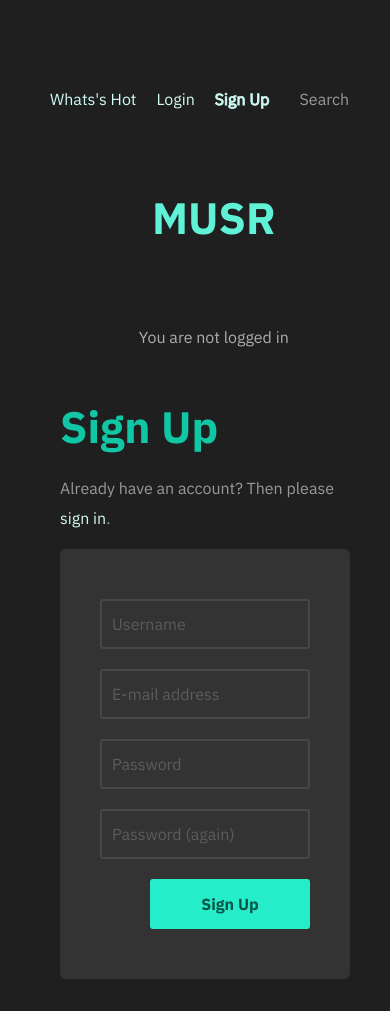
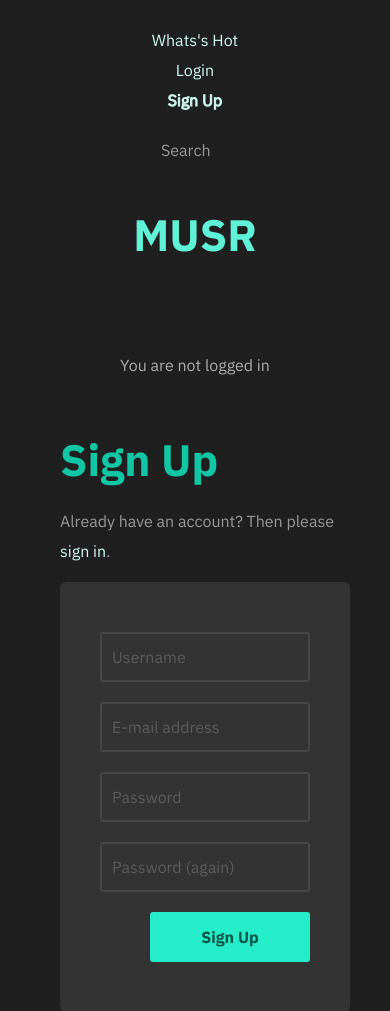
Before and after one commit to mlsgrnt/musr, a Django app: page /account/signup/ in a window 390 px wide. Shown: the top 1011 px of the page. Before the commit the page ends 979 px from the top, so only its background shows below. Run offline with Django 3.2, Linux system fonts and the light colour scheme; some libraries are stand-ins or nearby versions.

Commit message:
Mobile safari (and most small devices) improvements

```diff
--- a/musr_project/static/styles/style.css
+++ b/musr_project/static/styles/style.css
@@ -22,7 +22,7 @@ body {
   grid-template-rows: 1fr;
 }
 
-@media (max-width: 720px) {
+@media (max-width: 920px) {
   .header {
     display: grid;
     grid-template-columns: 1fr;
@@ -56,8 +56,10 @@ body {
   justify-content: center;
 }
 
-@media (max-width: 720px) {
+@media (max-width: 920px) {
   .center {
+    max-height: 130px;
+    flex-direction: column;
     padding: 0;
     margin: 0;
   }
@@ -98,7 +100,7 @@ li.active {
 }
 
 /* Nasty little hack to correct positioning on mobile */
-@media (max-width: 720px) {
+@media (max-width: 920px) {
   .hoizontalContainer {
     left: calc(var(--space-xl) * -1 + var(--space-m));
   }
@@ -127,7 +129,7 @@ li.active {
   padding-left: var(--space-xl);
 }
 
-@media (max-width: 720px) {
+@media (max-width: 920px) {
   .horizontal:first-child {
     padding-left: 0;
     margin-left: 0;
@@ -386,7 +388,7 @@ div.login {
   display: flex;
   align-items: flex-start;
 }
-@media (max-width: 720px) {
+@media (max-width: 920px) {
   .profile {
     flex-direction: column;
   }
```
